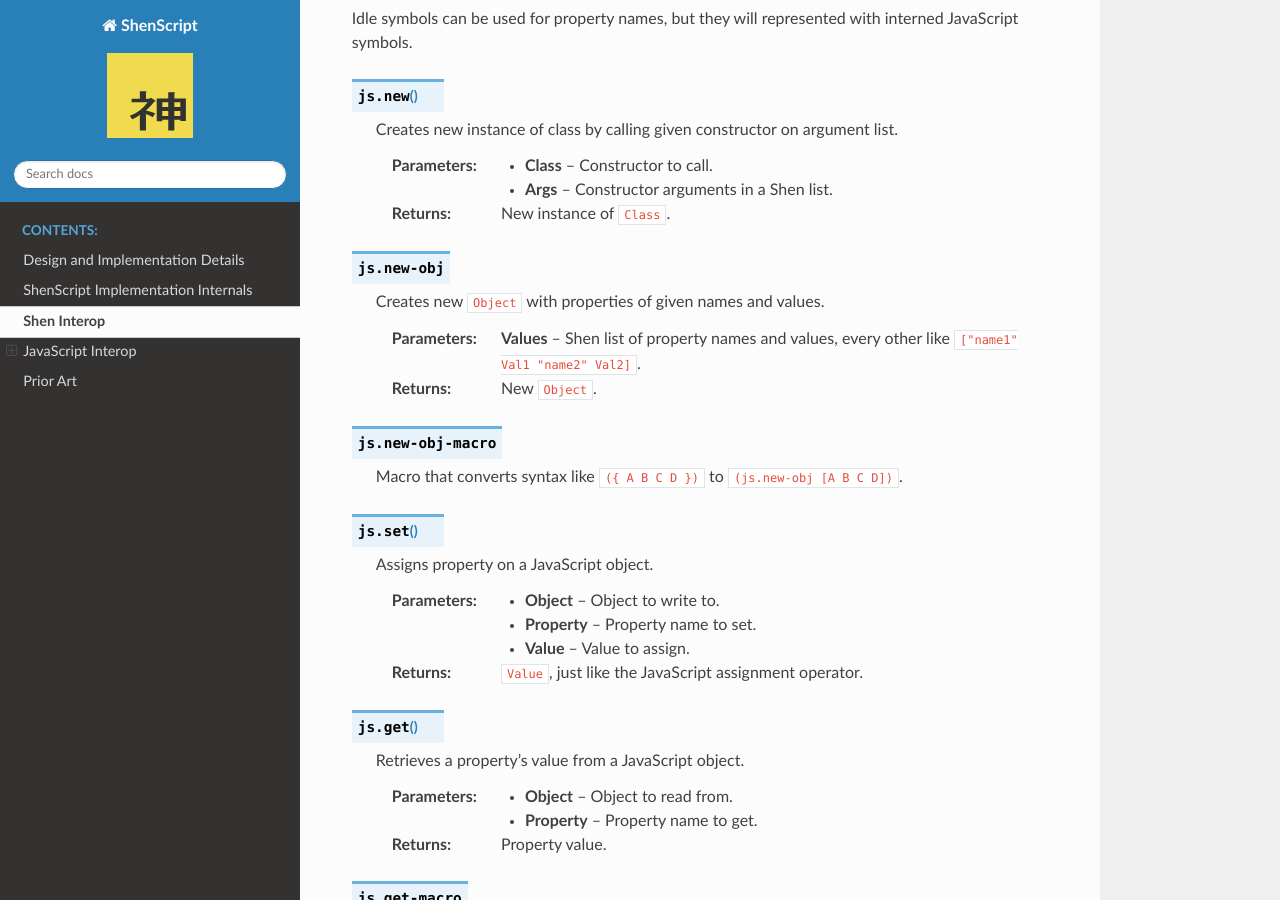
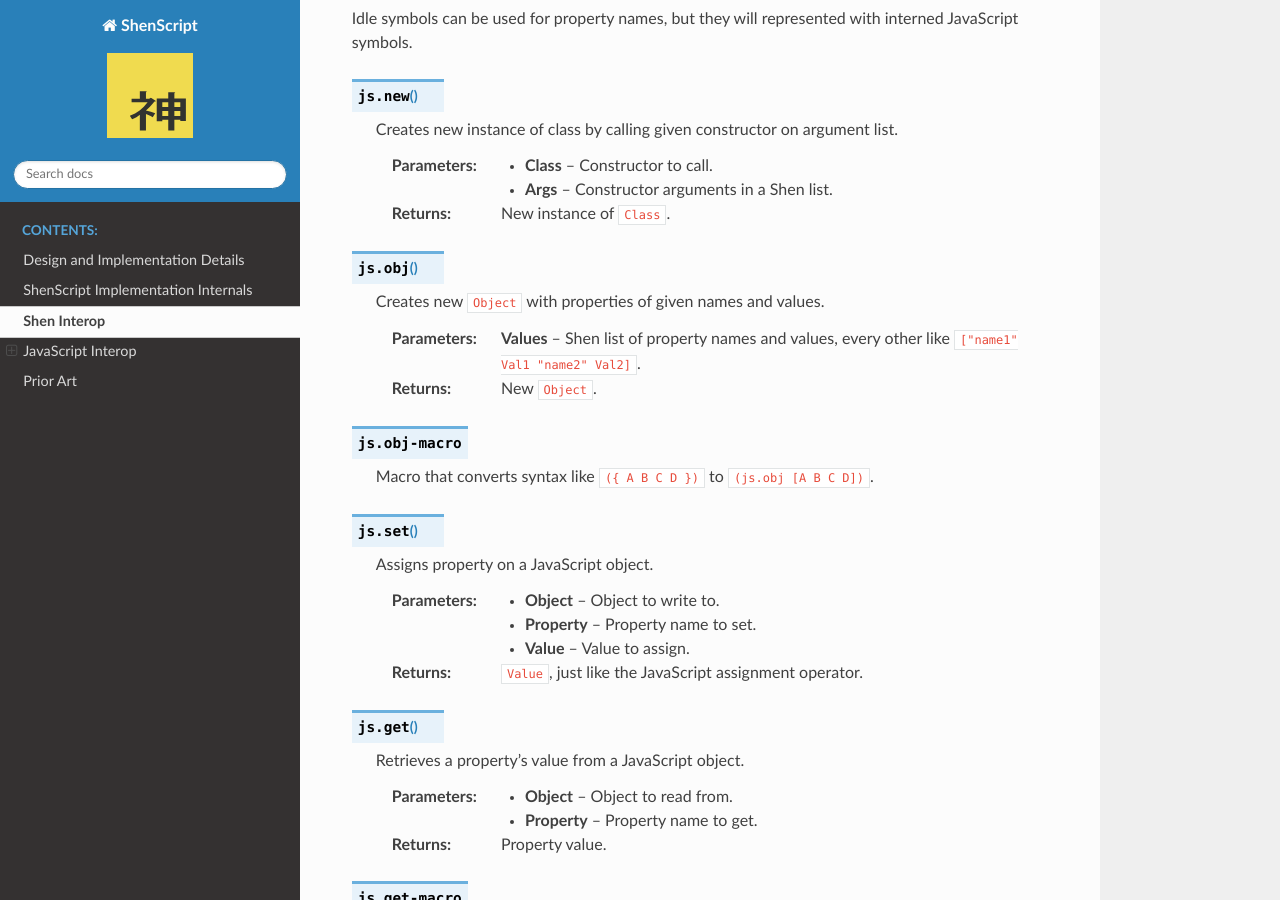
Before and after one commit to rkoeninger/ShenScript, a Sphinx documentation site: the page built from docs/interop.rst, in a window 1280 px wide and 900 px high, scrolled down 5024 px. Built offline with Sphinx 7.4.7 and the Read the Docs theme 2.0.0, drawn with Linux system fonts in a browser that asks for light colours.

Commit message:
Renamed js.new-obj to js.obj

```diff
--- a/docs/interop.rst
+++ b/docs/interop.rst
@@ -283,16 +283,16 @@ Idle symbols can be used for property names, but they will represented with inte
    :param Args:  Constructor arguments in a Shen list.
    :returns:     New instance of :code:`Class`.
 
-.. function:: js.new-obj
+.. function:: js.obj
 
    Creates new :code:`Object` with properties of given names and values.
 
    :param Values: Shen list of property names and values, every other like :code:`["name1" Val1 "name2" Val2]`.
    :returns:      New :code:`Object`.
 
-.. function:: js.new-obj-macro
+.. function:: js.obj-macro
 
-   Macro that converts syntax like :code:`({ A B C D })` to :code:`(js.new-obj [A B C D])`.
+   Macro that converts syntax like :code:`({ A B C D })` to :code:`(js.obj [A B C D])`.
 
 .. function:: js.set
 
```
Also changed, not shown: 1 other file.
